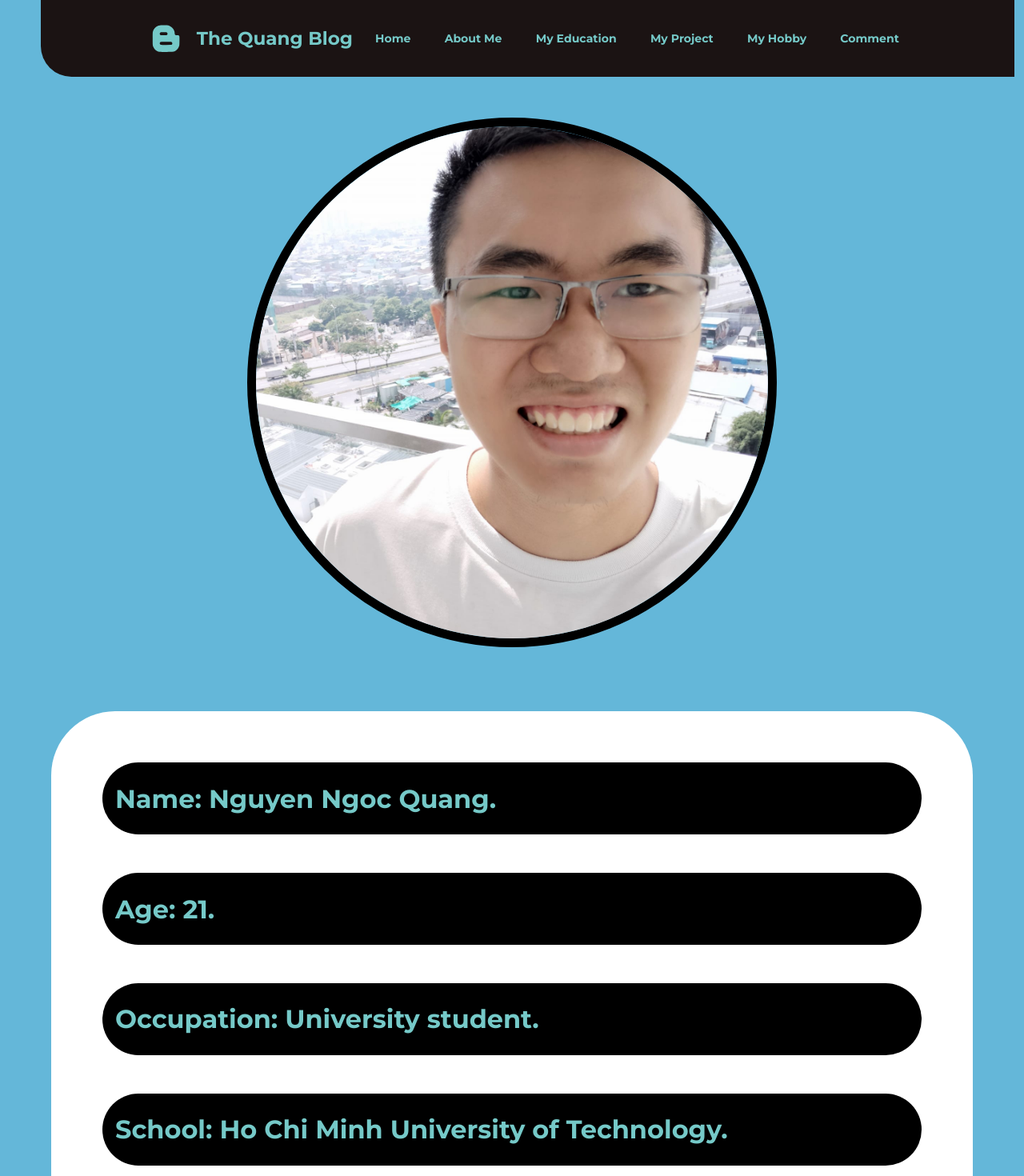
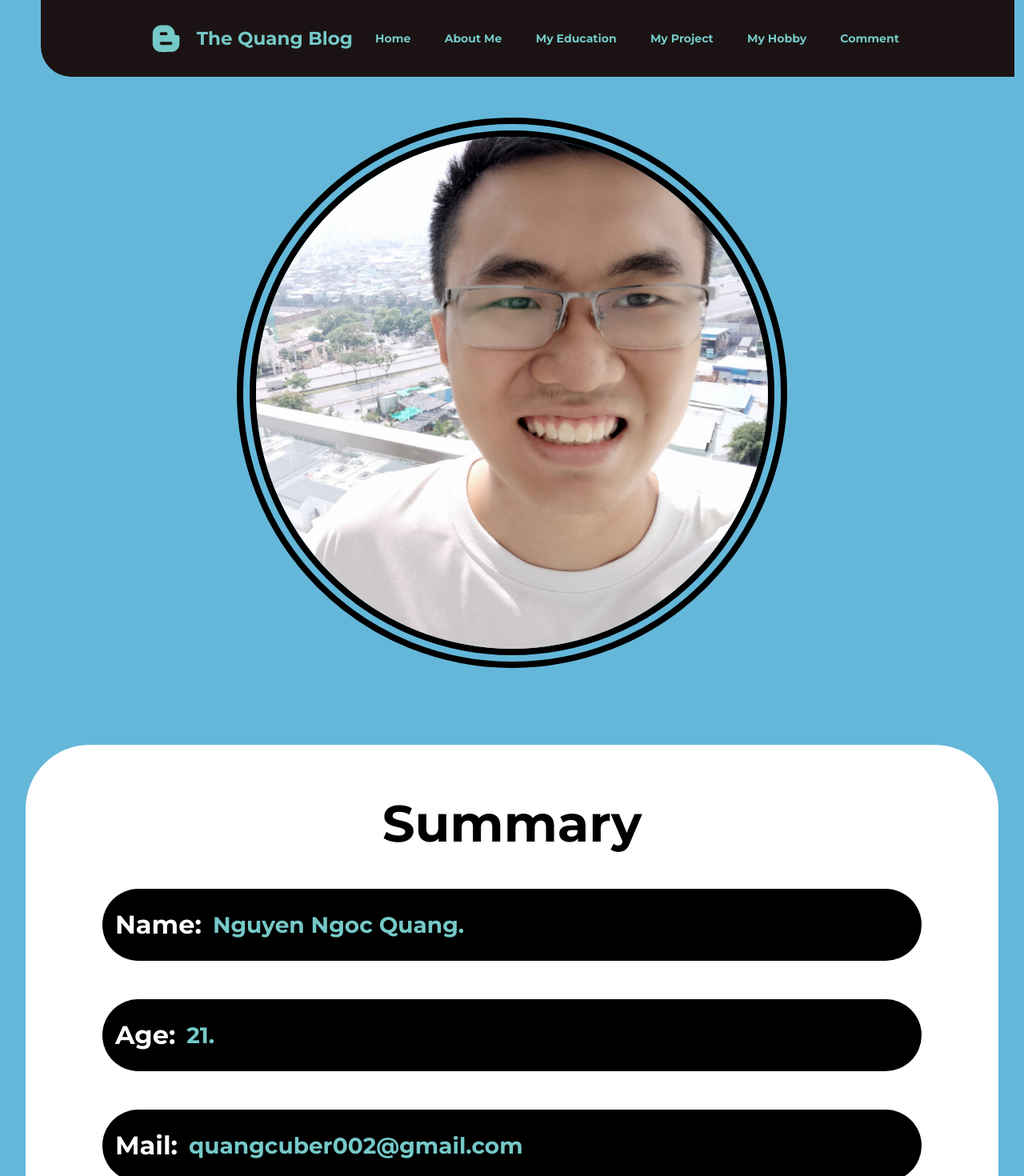
Before and after one commit to TheCodister/PersonalCV, a React (Create React App) app: page /MyInformation in a window 1280 px wide. Shown: the top 1470 px of the page at 80% size. Built offline with nearby package versions, Linux system fonts and the light colour scheme; the HTML template or start-up script is replaced by a standard one.

Commit message:
Add about me info and animation

```diff
--- a/src/Components/MyInfo/MyInfo.css
+++ b/src/Components/MyInfo/MyInfo.css
@@ -10,21 +10,40 @@
     width: 40em;
     height: 40em;
     border-radius: 50%;
-    border-style: solid;
+    border-style:double;
     border-color: #000000;
-    border-width: 0.7em;
-    margin-bottom: 5em;
+    border-width: 1.5em;
+    margin-bottom: 6em;
+}
+.info-profile:hover{
+    transform: rotate(360deg);
+    transition: 1.5s;
 }
 .info-content{
-    padding: 4em 4em;
+    padding: 1em 6em;
     background-color: #FFFFFF;
     width: 80%;
     border-radius: 5em 5em 0em 0em;
 }
+.info-content-title{
+    text-align: center;
+    font-size: 4rem;
+}
 .info-content-text{
+    display: flex;
+    flex-direction: row;
+    align-items: center;
     color: #75C9C8;
     background-color: #000000;
     margin-bottom: 3em;
     padding: 0.25em 1em;
     border-radius: 5em;
 }
+.info-content-text h1{
+    color: #FFFFFF;
+}
+.info-content-text h2{
+    color:#75C9C8;
+    font-size: 1.75rem;
+    margin-left: 0.5em;
+}
--- a/src/Components/MyInfo/index.jsx
+++ b/src/Components/MyInfo/index.jsx
@@ -3,6 +3,7 @@ const MyInfo = () => {
     const content = [
         {title: 'Name: ', contents:'Nguyen Ngoc Quang.'},
         {title: 'Age: ', contents:'21.'},
+        {title: 'Mail: ', contents:'quangcuber002@gmail.com'},
         {title: 'Occupation: ', contents:'University student.'},
         {title: 'School: ', contents:'Ho Chi Minh University of Technology.'},
         {title: 'Major: ', contents:'Computer Science.'},
@@ -13,10 +14,12 @@ const MyInfo = () => {
         <div className="info">
             <img src="/Image/Profilepic.jpg" alt="propic" className="info-profile"></img>
             <div className="info-content">
+                <h1 className="info-content-title">Summary</h1>
                 {
                    content.map((content) => (
                         <div className="info-content-text">
-                            <h1>{content.title}{content.contents}</h1>
+                            <h1>{content.title}</h1>
+                            <h2>{content.contents}</h2>
                         </div>
                    ))
                 }
```
